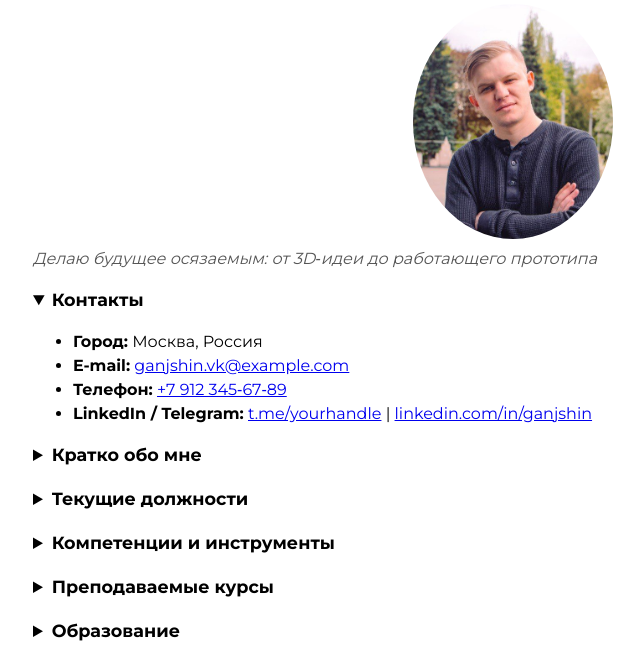
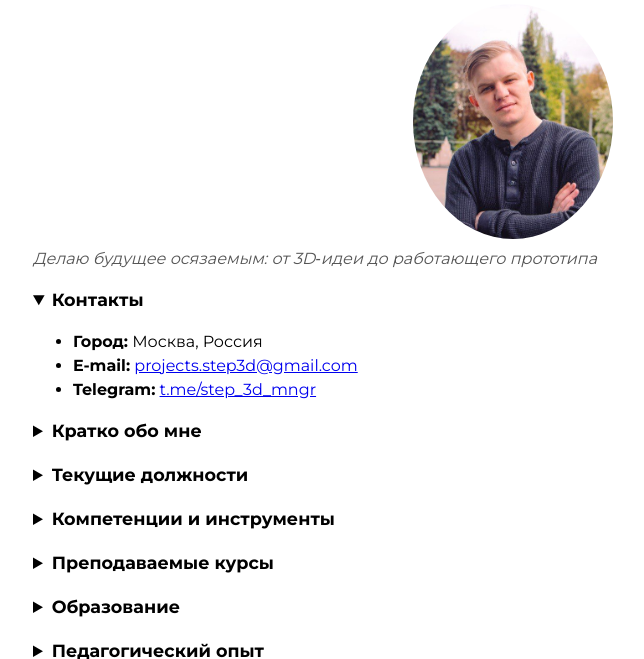
Before and after one commit to STEP3DLab/SpaceInvader, a plain HTML site: page index.html in a window 1280 px wide. Shown: the part 89-748 px from the top of the page, without its empty margins (127-771 px from the left). Drawn offline with Linux system fonts and the light colour scheme.

Commit message:
Update contact info and add interactive styles

```diff
--- a/index.html
+++ b/index.html
@@ -11,6 +11,10 @@
  h1{font-size:2rem;margin-top:0;}
  .avatar{display:block;margin:0 auto 1em;width:50%;max-width:200px;border-radius:50%;height:auto;}
  .tagline{font-style:italic;color:#555;margin-top:-0.5em;}
+ ul li{transition:background-color 0.3s,transform 0.3s;}
+ ul li:hover{background-color:#f0f0f0;transform:scale(1.02);}
+ a{transition:color 0.3s,transform 0.3s;}
+ a:hover{color:#ff6600;transform:scale(1.05);}
 </style>
 </head>
 <body>
@@ -21,9 +25,8 @@
 
 <ul>
   <li><strong>Город:</strong> Москва, Россия</li>
-  <li><strong>E-mail:</strong> <a href="mailto:ganjshin.vk@example.com">ganjshin.vk@example.com</a></li>
-  <li><strong>Телефон:</strong> <a href="tel:+79123456789">+7 912 345‑67‑89</a></li>
-  <li><strong>LinkedIn / Telegram:</strong> <a href="https://t.me/yourhandle">t.me/yourhandle</a> | <a href="https://linkedin.com/in/ganjshin">linkedin.com/in/ganjshin</a></li>
+  <li><strong>E-mail:</strong> <a href="mailto:projects.step3d@gmail.com">projects.step3d@gmail.com</a></li>
+  <li><strong>Telegram:</strong> <a href="https://t.me/step_3d_mngr">t.me/step_3d_mngr</a></li>
 </ul>
 
 </details>
```
